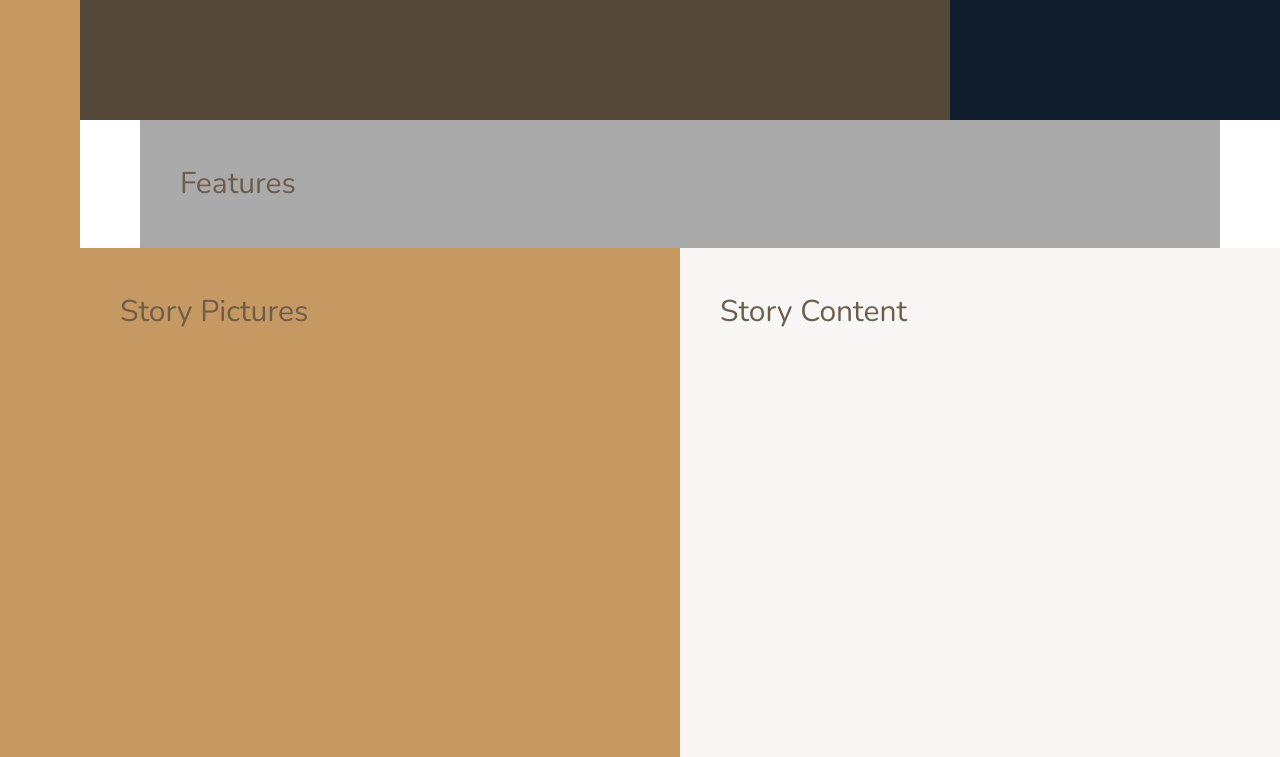
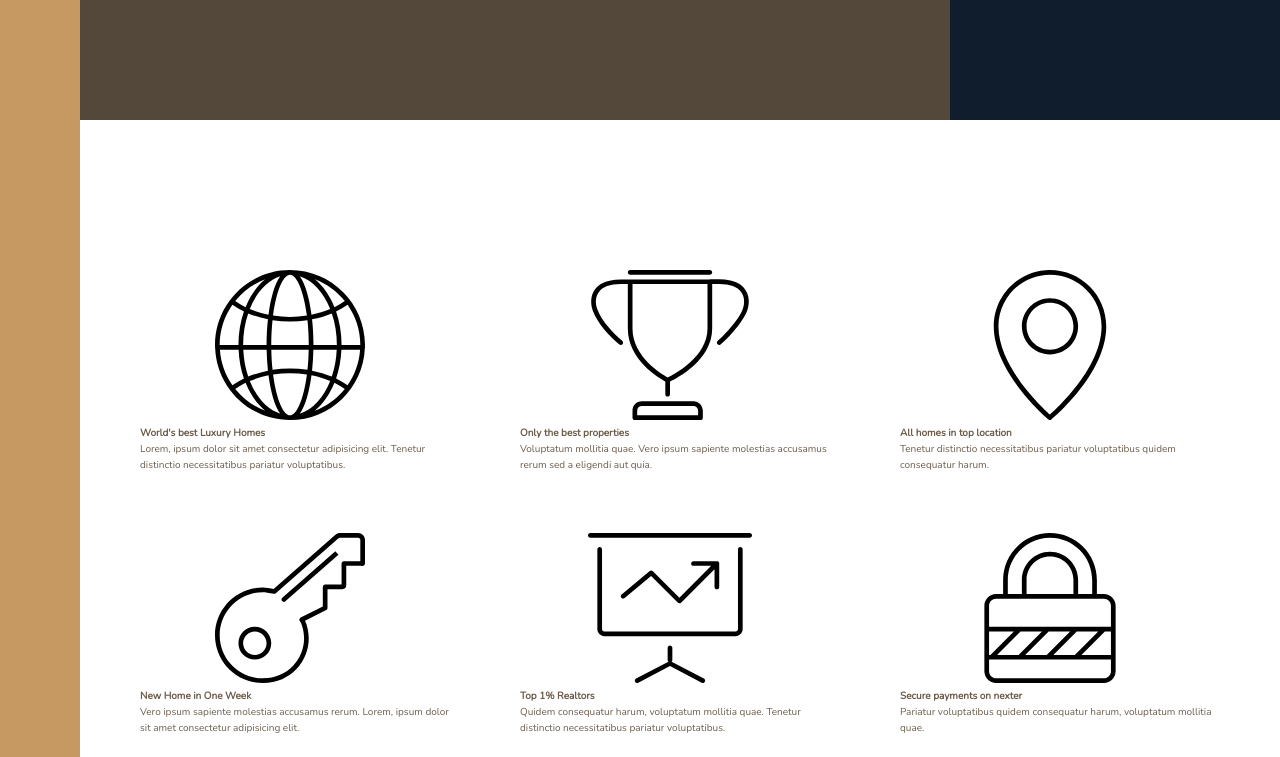
Before and after one commit to NikhilMudgal/Nexter, a website: page index.html in a window 1280 px wide. Shown: the part 520-1277 px from the top of the page. Drawn offline with nearby package versions, Linux system fonts and the light colour scheme.

Commit message:
Feature Section Part 1

```diff
--- a/index.html
+++ b/index.html
@@ -24,7 +24,63 @@
         </div>
 
         <section class="features">
-            Features
+            <div class="feature">
+                <svg class="feature__icon">
+                    <use xlink:href="img/sprite.svg#icon-global" ></use>
+                </svg>
+                <h4 class="heading-4">World's best Luxury Homes</h4>
+                <p class="feature__text">
+                    Lorem, ipsum dolor sit amet consectetur adipisicing elit. Tenetur distinctio necessitatibus pariatur voluptatibus.
+                </p>
+            </div>
+
+            <div class="feature">
+                <svg class="feature__icon">
+                    <use xlink:href="img/sprite.svg#icon-trophy" ></use>
+                </svg>
+                <h4 class="heading-4">Only the best properties</h4>
+                <p class="feature__text">
+                    Voluptatum mollitia quae. Vero ipsum sapiente molestias accusamus rerum sed a eligendi aut quia.
+                </p>
+            </div>
+            <div class="feature">
+                <svg class="feature__icon">
+                    <use xlink:href="img/sprite.svg#icon-map-pin" ></use>
+                </svg>
+                <h4 class="heading-4">All homes in top location</h4>
+                <p class="feature__text">
+                    Tenetur distinctio necessitatibus pariatur voluptatibus quidem consequatur harum.
+                </p>
+            </div>
+            <div class="feature">
+                <svg class="feature__icon">
+                    <use xlink:href="img/sprite.svg#icon-key" ></use>
+                </svg>
+                <h4 class="heading-4">New Home in One Week</h4>
+                <p class="feature__text">
+                    Vero ipsum sapiente molestias accusamus rerum. Lorem, ipsum dolor sit amet consectetur adipisicing elit.
+                </p>
+            </div>
+            <div class="feature">
+                <svg class="feature__icon">
+                    <use xlink:href="img/sprite.svg#icon-presentation" ></use>
+                </svg>
+                <h4 class="heading-4">Top 1% Realtors</h4>
+                <p class="feature__text">
+                    Quidem consequatur harum, voluptatum mollitia quae. Tenetur distinctio necessitatibus pariatur voluptatibus.
+                </p>
+            </div>
+
+            <div class="feature">
+                <svg class="feature__icon">
+                    <use xlink:href="img/sprite.svg#icon-lock" ></use>
+                </svg>
+                <h4 class="heading-4">Secure payments on nexter</h4>
+                <p class="feature__text">
+                    Pariatur voluptatibus quidem consequatur harum, voluptatum mollitia quae.
+                </p>
+            </div>
+
         </section>
 
         <div class="story__pictures">
--- a/sass/_base.scss
+++ b/sass/_base.scss
@@ -40,8 +40,5 @@ body {
     grid-template-columns: [sidebar-start]8rem [sidebar-end full-start] minmax(6rem, 1fr) [center-start] repeat(8,[col-start] minmax(min-content,14rem) [col-end])
     [center-end] minmax(6rem, 1fr) [full-end];
 
-    & > * {
-        font-size: 3rem;
-        padding: 40px;
-    }
+
 }
--- a/sass/_features.scss
+++ b/sass/_features.scss
@@ -1,4 +1,7 @@
 .features {
-    background-color: $color-grey-light-2;
     grid-column: center-start / center-end;
+    margin: 15rem 0;
+    display: grid;
+    grid-template-columns: repeat(3, 1fr);
+    grid-gap: 6rem;
 }
```
Also changed, not shown: css/style.css.
